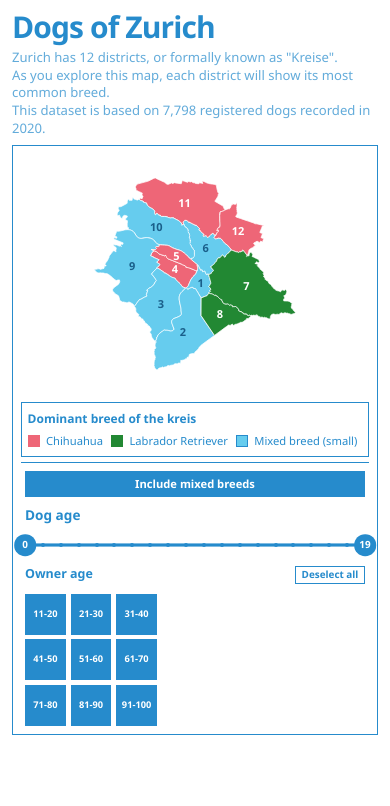
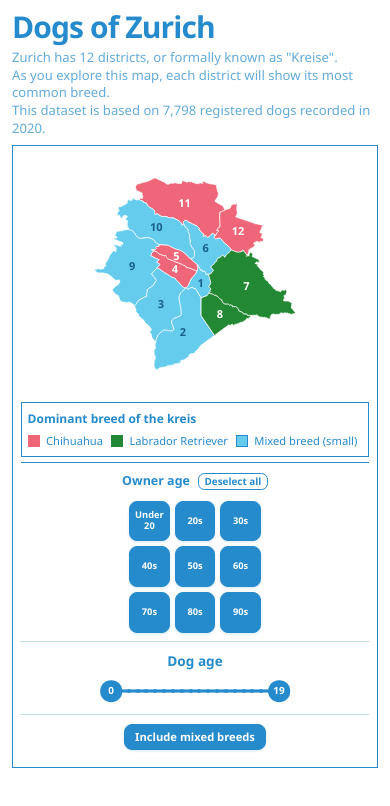
Before and after one commit to rthan99/InteractiveThings-Assignment, a React (Vite) app: page / in a window 390 px wide. Shown: the top 806 px of the page. Built offline with nearby package versions, Linux system fonts and the light colour scheme.

Commit message:
update 3

```diff
--- a/src/App.css
+++ b/src/App.css
@@ -112,28 +112,89 @@
 }
 
 .controls-panel {
-  flex-shrink: 0;
+  flex: 1;
+  min-height: 0;
   position: relative;
   z-index: 1;
-  display: grid;
-  grid-template-columns: minmax(0, 1fr) minmax(0, 1fr);
-  gap: 1.25rem 2rem;
-  margin-top: 0.75rem;
-  padding-top: 0.75rem;
+  display: flex;
+  flex-direction: column;
+  margin: 0.75rem -0.75rem -0.75rem;
+  padding: 0 0.75rem 0.75rem;
   border-top: 1px solid var(--color-border);
-  align-items: start;
 }
 
-.filter-sliders {
+.controls-reset {
   flex-shrink: 0;
   display: flex;
+  justify-content: center;
+  padding: 0.65rem 0;
+  border-bottom: 1px solid var(--color-accent-light);
+}
+
+.controls-columns {
+  flex: 1;
+  min-height: 0;
+  display: grid;
+  grid-template-columns: repeat(3, minmax(0, 1fr));
+  align-items: stretch;
+  position: relative;
+}
+
+.controls-columns::before,
+.controls-columns::after {
+  content: '';
+  position: absolute;
+  top: 0;
+  bottom: 0;
+  width: 1px;
+  background: var(--color-accent-light);
+  pointer-events: none;
+}
+
+.controls-columns::before {
+  left: calc(100% / 3);
+}
+
+.controls-columns::after {
+  left: calc(200% / 3);
+}
+
+.controls-section {
+  display: flex;
   flex-direction: column;
-  gap: 0.5rem;
+  align-items: center;
+  justify-content: center;
+  padding: 0.85rem 0.75rem;
   min-width: 0;
+  min-height: 100%;
+}
+
+.controls-section .age-filter {
+  align-items: center;
+  width: 100%;
+}
+
+.controls-section .age-filter-label {
+  text-align: center;
+}
+
+.controls-section .owner-age-filter {
+  align-items: center;
+}
+
+.controls-section .owner-age-groups {
+  margin-inline: auto;
+}
+
+.controls-section .dog-age-filter .discrete-range {
+  margin-inline: auto;
+}
+
+.controls-section .mixed-breed-chip {
+  margin-inline: auto;
 }
 
 .filter-reset {
-  align-self: flex-start;
   flex-shrink: 0;
   padding: 0.25rem 0.55rem;
   border: 1px solid var(--color-border);
@@ -146,22 +207,6 @@
 
 .filter-reset:hover {
   background: var(--color-accent-light);
-}
-
-.map-controls {
-  flex-shrink: 0;
-  display: flex;
-  flex-direction: column;
-  align-items: stretch;
-  gap: 0.65rem;
-  min-width: 0;
-  width: 100%;
-}
-
-.map-control {
-  padding: 0;
-  background: transparent;
-  border: none;
 }
 
 .selection-chip {
@@ -193,6 +238,13 @@
   color: var(--color-text);
   background: var(--color-bg);
   border: 1px solid var(--color-border);
+  border-radius: 0.45rem;
+  transition: background-color 0.15s ease, border-color 0.15s ease, color 0.15s ease;
+}
+
+.selection-chip:hover input:not(:checked) + span {
+  border-color: var(--color-accent);
+  background: var(--color-accent-light);
 }
 
 .selection-chip input:checked + span {
@@ -207,22 +259,20 @@
 }
 
 .mixed-breed-chip {
-  width: 100%;
-  max-width: 14rem;
+  width: fit-content;
+  max-width: 100%;
 }
 
 .mixed-breed-chip span {
   min-height: 1.85rem;
-  padding: 0.3rem 0.5rem;
+  padding: 0.35rem 0.75rem;
   font-size: 0.76rem;
+  border-radius: 0.5rem;
+  box-shadow: 0 1px 2px rgba(38, 139, 204, 0.08);
 }
 
-.filter-controls {
-  display: flex;
-  flex-direction: column;
-  gap: 0.65rem;
-  max-width: none;
-  width: 100%;
+.mixed-breed-chip input:checked + span {
+  box-shadow: 0 1px 3px rgba(38, 139, 204, 0.2);
 }
 
 .owner-age-filter .age-filter-label {
@@ -246,6 +296,7 @@
   flex-shrink: 0;
   padding: 0.15rem 0.45rem;
   border: 1px solid var(--color-border);
+  border-radius: 0.4rem;
   background: var(--color-bg);
   color: var(--color-text);
   font: inherit;
@@ -254,6 +305,7 @@
   line-height: 1.2;
   cursor: pointer;
   white-space: nowrap;
+  transition: background-color 0.15s ease, border-color 0.15s ease;
 }
 
 .age-filter-action:hover {
@@ -281,6 +333,12 @@
   padding: 0.15rem;
   font-size: 0.62rem;
   line-height: 1.15;
+  border-radius: 0.55rem;
+  box-shadow: 0 1px 2px rgba(38, 139, 204, 0.08);
+}
+
+.owner-age-chip input:checked + span {
+  box-shadow: 0 1px 3px rgba(38, 139, 204, 0.2);
 }
 
 .age-filter {
@@ -298,6 +356,10 @@
 .discrete-range {
   max-width: none;
   width: 100%;
+}
+
+.dog-age-filter .discrete-range {
+  max-width: 10.5rem;
 }
 
 .discrete-range-track {
@@ -652,19 +714,35 @@
   }
 
   .controls-panel {
-    grid-template-columns: 1fr;
-    gap: 0.5rem;
-    margin-top: 0.35rem;
-    padding: 0.45rem 0.25rem 0;
+    flex: none;
+    margin: 0.35rem 0 0;
+    padding: 0;
     border-top-width: 1px;
   }
 
-  .map-controls {
-    gap: 0.4rem;
+  .controls-columns {
+    flex: none;
+    display: flex;
+    flex-direction: column;
   }
 
-  .filter-controls {
-    gap: 0.4rem;
+  .controls-columns::before,
+  .controls-columns::after {
+    display: none;
+  }
+
+  .controls-section {
+    padding: 0.55rem 0;
+    min-height: 0;
+  }
+
+  .controls-section--dog,
+  .controls-section--mixed {
+    border-top: 1px solid var(--color-accent-light);
+  }
+
+  .controls-reset {
+    border-bottom: 1px solid var(--color-accent-light);
   }
 
   .age-filter {
@@ -680,14 +758,14 @@
     padding: 0.12rem 0.35rem;
   }
 
-  .mixed-breed-chip {
-    max-width: 100%;
+  .mixed-breed-chip span {
+    min-height: 1.65rem;
+    padding: 0.3rem 0.65rem;
+    font-size: 0.7rem;
   }
 
-  .mixed-breed-chip span {
-    min-height: 1.65rem;
-    padding: 0.25rem 0.4rem;
-    font-size: 0.7rem;
+  .dog-age-filter .discrete-range {
+    max-width: min(10.5rem, 72vw);
   }
 
   .owner-age-groups--mobile {
@@ -700,6 +778,7 @@
     height: 2.55rem;
     min-height: 0;
     font-size: 0.58rem;
+    border-radius: 0.5rem;
   }
 
   .discrete-range-track {
--- a/src/components/FilterSliders.tsx
+++ b/src/components/FilterSliders.tsx
@@ -1,6 +1,7 @@
 import { useEffect, useMemo, useRef, useState } from 'react'
+import { MixedBreedToggle } from './MixedBreedToggle'
 import type { AgeExtents, AgeFilters, AgeRange } from '../types/geo'
-import { normalizeAgeRange } from '../data/parseDogData'
+import { formatOwnerAgeGroupLabel, normalizeAgeRange } from '../data/parseDogData'
 
 interface DiscreteDualRangeSliderProps {
   label: string
@@ -93,7 +94,7 @@ function DiscreteDualRangeSlider({ label, range, extents, onChange }: DiscreteDu
   }
 
   return (
-    <div className="age-filter">
+    <div className={`age-filter${label === 'Dog age' ? ' dog-age-filter' : ''}`}>
       <span className="age-filter-label">{label}</span>
       <div className="discrete-range">
         <div
@@ -208,7 +209,17 @@ function OwnerAgeGroupCheckboxes({
               checked={selectedSet.has(group)}
               onChange={() => toggleGroup(group)}
             />
-            <span>{group}</span>
+            <span title={`Ages ${group}`}>
+              {group === '11-20' ? (
+                <>
+                  Under
+                  <br />
+                  20
+                </>
+              ) : (
+                formatOwnerAgeGroupLabel(group)
+              )}
+            </span>
           </label>
         ))}
       </div>
@@ -221,8 +232,10 @@ interface FilterSlidersProps {
   extents: AgeExtents
   ownerAgeGroups: string[]
   matchedCount: number
+  includeMixedBreeds: boolean
   isMobile: boolean
   onChange: (filters: AgeFilters) => void
+  onIncludeMixedBreedsChange: (include: boolean) => void
   onReset: () => void
 }
 
@@ -231,29 +244,23 @@ export function FilterSliders({
   extents,
   ownerAgeGroups,
   matchedCount,
+  includeMixedBreeds,
   isMobile,
   onChange,
+  onIncludeMixedBreedsChange,
   onReset,
 }: FilterSlidersProps) {
   return (
-    <div className="filter-sliders" aria-label="Age filters">
+    <>
       {matchedCount === 0 && (
+        <div className="controls-reset">
           <button type="button" className="filter-reset" onClick={onReset}>
             Reset filters
           </button>
+        </div>
       )}
-      <div className="filter-controls">
-        <DiscreteDualRangeSlider
-          label="Dog age"
-          range={filters.dogAge}
-          extents={extents.dogAge}
-          onChange={(dogAge) =>
-            onChange({
-              ...filters,
-              dogAge: normalizeAgeRange(dogAge, extents.dogAge),
-            })
-          }
-        />
+      <div className="controls-columns">
+        <div className="controls-section controls-section--owner">
           <OwnerAgeGroupCheckboxes
             groups={ownerAgeGroups}
             selected={filters.ownerAgeGroups}
@@ -266,6 +273,26 @@ export function FilterSliders({
             }
           />
         </div>
+        <div className="controls-section controls-section--dog">
+          <DiscreteDualRangeSlider
+            label="Dog age"
+            range={filters.dogAge}
+            extents={extents.dogAge}
+            onChange={(dogAge) =>
+              onChange({
+                ...filters,
+                dogAge: normalizeAgeRange(dogAge, extents.dogAge),
+              })
+            }
+          />
         </div>
+        <div className="controls-section controls-section--mixed">
+          <MixedBreedToggle
+            checked={includeMixedBreeds}
+            onChange={onIncludeMixedBreedsChange}
+          />
+        </div>
+      </div>
+    </>
   )
 }
--- a/src/components/Visualization.tsx
+++ b/src/components/Visualization.tsx
@@ -1,6 +1,5 @@
 import { useEffect, useLayoutEffect, useMemo, useRef, useState } from 'react'
 import { BreedLegend } from './BreedLegend'
-import { MixedBreedToggle } from './MixedBreedToggle'
 import { DistrictBreedChart } from './DistrictBreedChart'
 import { FilterSliders } from './FilterSliders'
 import { ZurichMap } from './ZurichMap'
@@ -260,17 +259,16 @@ export function Visualization() {
             )}
           </div>
 
-          <div className="controls-panel">
-            <div className="map-controls">
-              <MixedBreedToggle checked={includeMixedBreeds} onChange={setIncludeMixedBreeds} />
-            </div>
+          <div className="controls-panel" aria-label="Filters">
             <FilterSliders
               filters={filters}
               extents={dataset.ageExtents}
               ownerAgeGroups={dataset.ownerAgeGroups}
               matchedCount={filteredRecords.length}
+              includeMixedBreeds={includeMixedBreeds}
               isMobile={isMobile}
               onChange={setFilters}
+              onIncludeMixedBreedsChange={setIncludeMixedBreeds}
               onReset={() => setFilters(createDefaultFilters(dataset))}
             />
           </div>
--- a/src/data/parseDogData.ts
+++ b/src/data/parseDogData.ts
@@ -92,6 +92,17 @@ function computeOwnerAgeGroups(records: DogRecord[]): string[] {
   return [...new Set(records.map((record) => record.ownerAgeGroup))].sort(
     (a, b) => Number(a.split('-')[0]) - Number(b.split('-')[0]),
   )
+}
+
+export function formatOwnerAgeGroupLabel(group: string): string {
+  const match = group.match(/^(\d+)-(\d+)$/)
+  if (!match) return group
+
+  const start = Number(match[1])
+  if (start < 21) return 'Under 20'
+
+  const decade = Math.floor(start / 10) * 10
+  return `${decade}s`
 }
 
 export function normalizeAgeRange(range: AgeRange, extents: AgeRange): AgeRange {
```
Also changed, not shown: 5 other files (tests, documents, lock files or other folders). Lines whose indentation alone changed are shown as unchanged.
